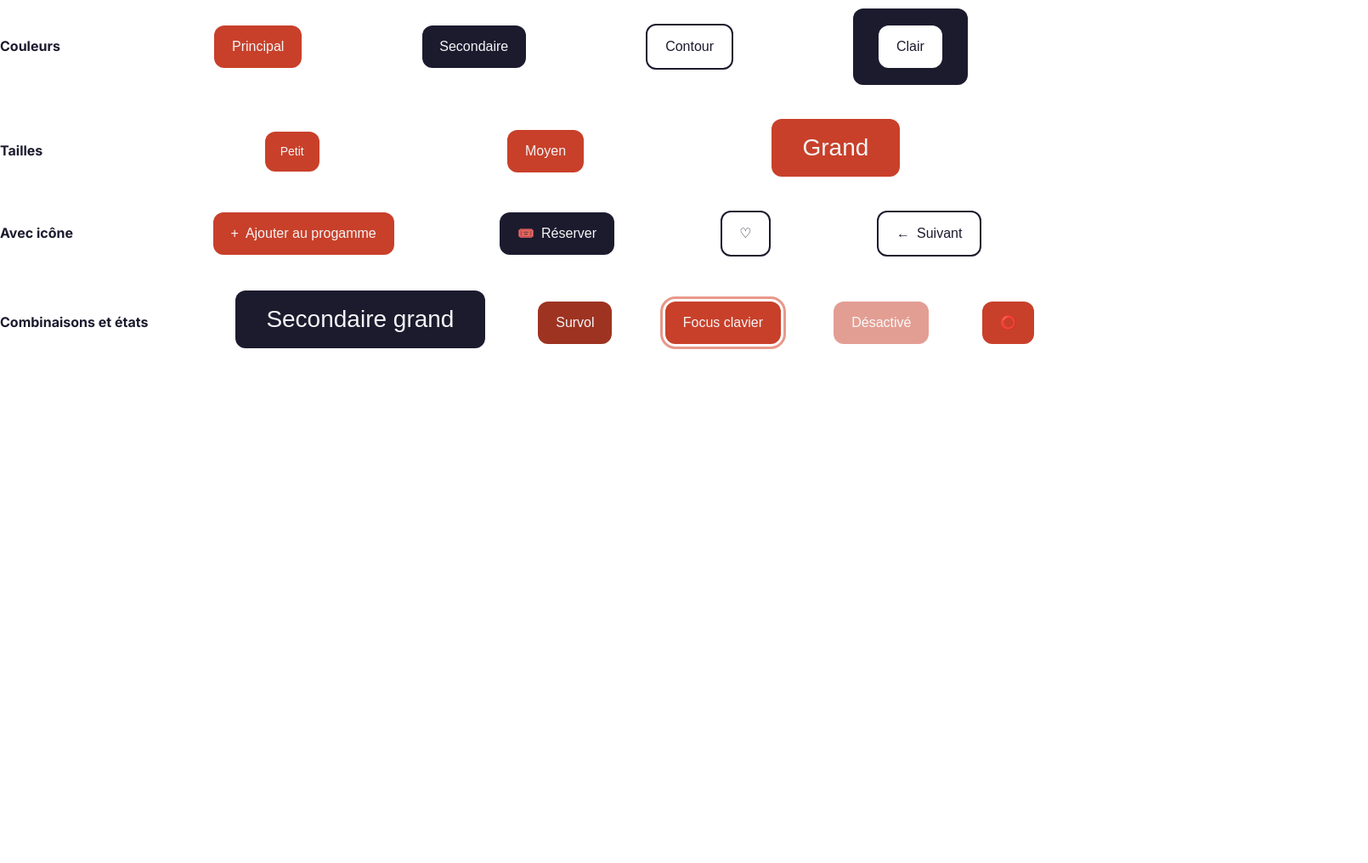
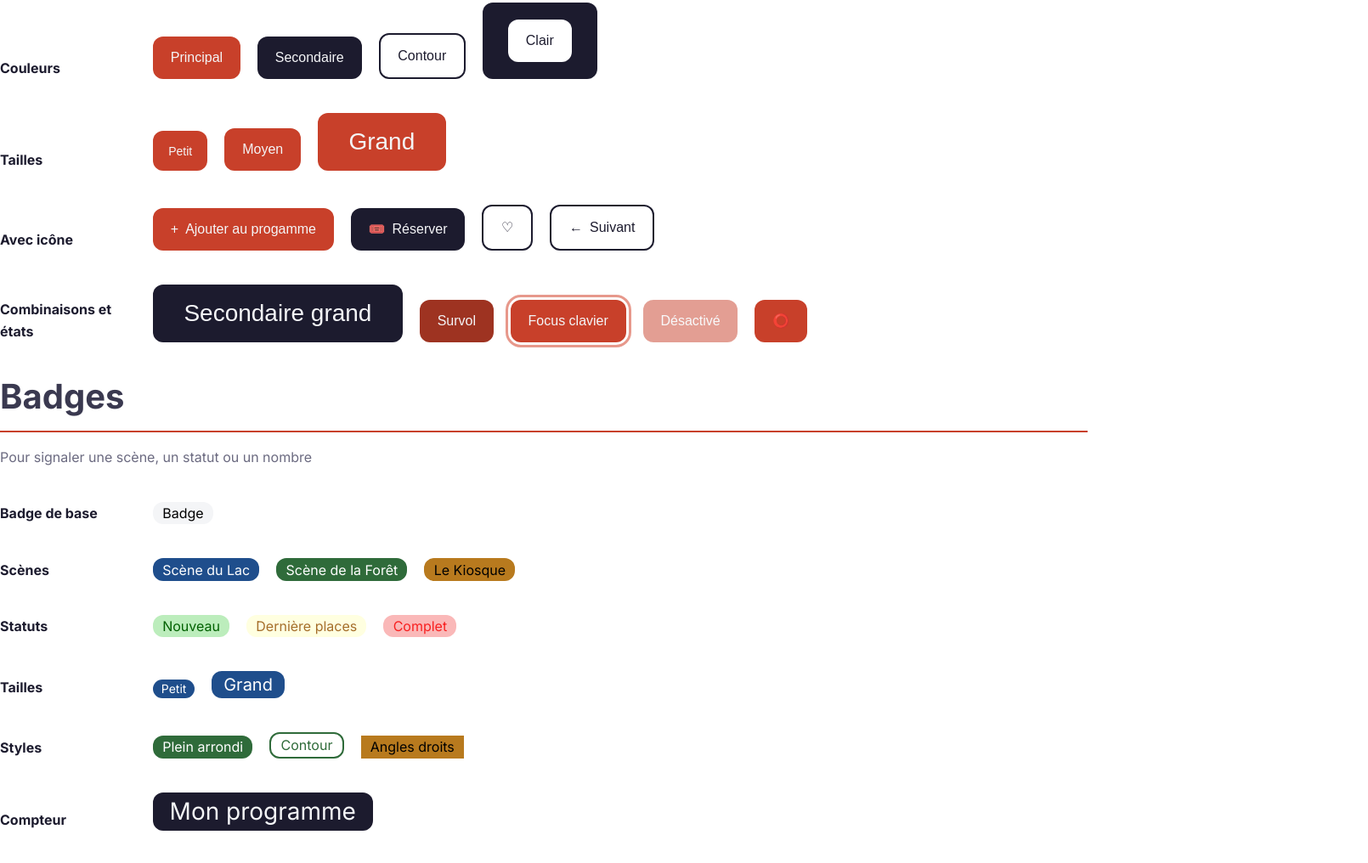
Before and after one commit to h-raph/Gitflow, a website: page pages/composants.html in a window 1280 px wide. Shown: the part 1040-2056 px from the top of the page at 85% size, 1610 px wide, since content can reach past the window. Before the commit the page ends 1490 px from the top, so only its background shows below. Drawn offline with Linux system fonts and the light colour scheme.

Commit message:
etape-02 : jetons de conception et page des composants

```diff
--- a/pages/composants.html
+++ b/pages/composants.html
@@ -33,7 +33,6 @@
                 <p class="ly-docs__section-text">Couleurs, typographie et espacements utilisés par tous les composants.
                 </p>
                 <div class="ly-docs__row">
-                    <div class="ly-docs__examples">
                     <p class="ly-docs__label">Couleurs</p>
                     <div class="ly-docs__swatch ly-docs__swatch--text">
                         <span class="ly-docs__swatch-color"></span>
@@ -76,10 +75,8 @@
                         <p>Erreur</p>
                     </div>
                 </div>
-                </div>
 
                 <div class="ly-docs__row">
-                    <div class="ly-docs__examples">
                     <p class="ly-docs__label">Scènes</p>
                     <div class="ly-docs__scene ly-docs__scene--lake">
                         <p class="ly-docs__scene-color">Scène du Lac</p>
@@ -94,11 +91,9 @@
                         <p>#B87A1E</p>
                     </div>
                 </div>
-                </div>
 
                 <div class="ly-docs__row">
 
-                    <div class="ly-docs__examples">
                     <p class="ly-docs__label">Typographie</p>
                     <p class="ly-docs__type ly-docs__type--display">Titre 56</p>
                     <p class="ly-docs__type ly-docs__type--heading">Titre 40</p>
@@ -107,10 +102,8 @@
                     <p class="ly-docs__type ly-docs__type--body">Courant 16</p>
                     <p class="ly-docs__type ly-docs__type--small">Petit 14</p>
                 </div>
-                </div>
 
                 <div class="ly-docs__row">
-                    <div class="ly-docs__examples">
                     <p class="ly-docs__label">Espacements</p>
                     <div class="ly-docs__space ly-docs__space--xs">
                         <span class="ly-docs__space-box"></span>
@@ -133,7 +126,6 @@
                         <p>64 px</p>
                     </div>
                 </div>
-                </div>
             </section>
 
             <section class="ly-docs__section" id="button" aria-labelledby="button-titre">
@@ -147,7 +139,6 @@
                 </div>
 
                 <div class="ly-docs__row">
-                    <div class="ly-docs__examples">
                     <p class="ly-docs__label">Couleurs</p>
                     <button class="ly-docs__button ly-docs__button--primary">Principal</button>
                     <button class="ly-docs__button ly-docs__button--secondary">Secondaire</button>
@@ -155,19 +146,15 @@
                     <div class="ly-docs__button--clear-bg"><button
                             class="ly-docs__button ly-docs__button--clear">Clair</button></div>
                 </div>
-                </div>
 
                 <div class="ly-docs__row">
-                    <div class="ly-docs__examples">
                     <p class="ly-docs__label">Tailles</p>
                     <button class="ly-docs__button ly-docs__button--small">Petit</button>
                     <button class="ly-docs__button ly-docs__button--medium">Moyen</button>
                     <button class="ly-docs__button ly-docs__button--large">Grand</button>
                 </div>
-                </div>
 
                 <div class="ly-docs__row">
-                    <div class="ly-docs__examples">
                     <p class="ly-docs__label">Avec icône</p>
                     <button class="ly-docs__button ly-docs__button--plus"><span
                             class="ly-docs__button--plus-text">Ajouter au progamme</span></button>
@@ -178,10 +165,8 @@
                     <button class="ly-docs__button ly-docs__button--more"><span
                             class="ly-docs__button--more-text">Suivant</span></button>
                 </div>
-                </div>
 
                 <div class="ly-docs__row">
-                    <div class="ly-docs__examples">
                     <p class="ly-docs__label">Combinaisons et états</p>
                     <button class="ly-docs__button ly-docs__button--combo">Secondaire grand</button>
                     <button class="ly-docs__button ly-docs__button--hover">Survol</button>
@@ -189,6 +174,48 @@
                     <button class="ly-docs__button ly-docs__button--off">Désactivé</button>
                     <button class="ly-docs__button ly-docs__button--load">⭕️</button>
                 </div>
+            </section>
+
+            <section class="ly-docs__section" id="button" aria-labelledby="button-titre">
+                <h2 class="ly-docs__section-title" id="badge-titre">Badges</h2>
+                <p class="ly-docs__section-text">Pour signaler une scène, un statut ou un nombre</p>
+
+                <div class="ly-docs__row">
+                    <p class="ly-docs__label">Badge de base</p>
+                    <div class="ly-docs__badge ly-docs__badge--main">Badge</div>
+                </div>
+
+                <div class="ly-docs__row">
+                    <p class="ly-docs__label">Scènes</p>
+                    <div class="ly-docs__badge ly-docs__badge--lake">Scène du Lac</div>
+                    <div class="ly-docs__badge ly-docs__badge--forest">Scène de la Forêt</div>
+                    <div class="ly-docs__badge ly-docs__badge--kiosque">Le Kiosque</div>
+                </div>
+
+                <div class="ly-docs__row">
+                    <p class="ly-docs__label">Statuts</p>
+                    <div class="ly-docs__badge ly-docs__badge--new">Nouveau</div>
+                    <div class="ly-docs__badge ly-docs__badge--last">Dernière places</div>
+                    <div class="ly-docs__badge ly-docs__badge--complet">Complet</div>
+                </div>
+
+                <div class="ly-docs__row">
+                    <p class="ly-docs__label">Tailles</p>
+                    <div class="ly-docs__badge ly-docs__badge--small">Petit</div>
+                    <div class="ly-docs__badge ly-docs__badge--large">Grand</div>
+                </div>
+
+                <div class="ly-docs__row">
+                    <p class="ly-docs__label">Styles</p>
+                    <div class="ly-docs__badge ly-docs__badge--radius">Plein arrondi</div>
+                    <div class="ly-docs__badge ly-docs__badge--border">Contour</div>
+                    <div class="ly-docs__badge ly-docs__badge--angle">Angles droits</div>
+                </div>
+
+                <div class="ly-docs__row">
+                    <p class="ly-docs__label">Compteur</p>
+                    <div class="ly-docs__badge ly-docs__badge--compte ly-docs__button--combo"><span
+                            class="ly-docs__badge--compte-text">Mon programme</span></div>
                 </div>
             </section>
         </div>
--- a/sass/layout/_composant.scss
+++ b/sass/layout/_composant.scss
@@ -54,14 +54,15 @@
     }
 }
 
-.ly-docs__grid {
-    display: grid;
-}
-
 .ly-docs__row {
     margin: $space-40px auto;
-    display: flex;
-    flex-direction: row;
+    width: 100vw;
+    display: grid;
+    grid-auto-flow: column;
+    justify-content: start;
+    align-items: end;
+    grid-template-columns: 1fr repeat(2fr, 10);
+    gap: 20px;
 }
 
 .ly-docs__label {
@@ -69,17 +70,11 @@
     font-size: $size-text;
     font-weight: $weight-sub-title;
     line-height: $lh-text;
-    margin-right: $space-40px;
+    width: 10em;
     align-content: center;
 }
 
-.ly-docs__examples {
-    display: grid;
-    grid-auto-flow: column;
-    width: 100vw;
-    align-items: baseline;
-    justify-items: start;
-}
+// ################ JETONS ################
 
 .ly-docs__swatch {
     color: $color-text-secondary;
@@ -88,7 +83,9 @@
     display: flex;
     flex-direction: column;
     gap: $space-8px;
+    width: 125px;
 
+    // ########### COULEURS ###########
     &::before {
         content: " ";
         height: 60px;
@@ -137,6 +134,7 @@
     }
 }
 
+// ########### SCENES ###########
 .ly-docs__scene {
     height: 70px;
     width: 200px;
@@ -164,6 +162,7 @@
     }
 }
 
+// ########### TYPOGRAPHIE ###########
 .ly-docs__type {
     color: $color-main-text;
 
@@ -204,6 +203,8 @@
     }
 }
 
+
+// ########### ESPACEMENTS ###########
 .ly-docs__space {
     color: $color-text-secondary;
     font-size: $size-little-text;
@@ -244,6 +245,8 @@
     }
 }
 
+// ################ BOUTONS ################
+
 .ly-docs__button {
     padding: 0.75em 1.3em;
     font-size: $size-text;
@@ -251,12 +254,14 @@
     line-height: $lh-text;
     border-radius: $radius-12px;
 
+    // ########### BOUTON DE BASE ###########
     &--main {
         background-color: $color-main;
         color: $color-alt-bg;
         border: none;
     }
 
+    // ########### COULEURS ###########
     &--primary {
         background-color: $color-main;
         color: $color-alt-bg;
@@ -287,6 +292,7 @@
         }
     }
 
+    // ########### TAILLES ###########
     &--small {
         font-size: $size-little-text;
         background-color: $color-main;
@@ -307,6 +313,7 @@
         border: none;
     }
 
+    // ########### AVEC ICONE ###########
     &--plus {
         background-color: $color-main;
         color: $color-alt-bg;
@@ -346,6 +353,7 @@
         }
     }
 
+    // ########### COMBINAISONS ET ÉTATS ###########
     &--combo {
         font-size: $size-sub-title;
         background-color: $color-main-text;
@@ -380,3 +388,70 @@
         border: none;
     }
 }
+
+// ################ BADGES ################
+.ly-docs__badge {
+    padding: 0.2em 0.7em;
+    border-radius: $radius-12px;
+
+    &--main {
+        background-color: $color-alt-bg;
+    }
+
+    &--lake {
+        background-color: $color-lac;
+        color: $color-bg;
+    }
+
+    &--forest {
+        background-color: $color-foret;
+        color: $color-bg;
+    }
+
+    &--kiosque {
+        background-color: $color-kiosque;
+    }
+
+    &--new {
+        background-color: rgb(188, 237, 188);
+        color: rgb(0, 97, 0);
+    }
+
+    &--last {
+        background-color: lightyellow;
+        color: rgb(165, 110, 42);
+    }
+
+    &--complet {
+        background-color: rgb(250, 184, 184);
+        color: rgb(248, 32, 32);
+    }
+
+    &--small {
+        font-size: $size-little-text;
+        background-color: $color-lac;
+        color: $color-bg;
+    }
+
+    &--large {
+        font-size: $size-text-intro;
+        background-color: $color-lac;
+        color: $color-bg;
+    }
+
+    &--radius {
+        background-color: $color-foret;
+        color: $color-bg;
+    }
+
+    &--border {
+        background-color: $color-bg;
+        border: 2px solid $color-foret;
+        color: $color-foret;
+    }
+
+    &--angle {
+        background-color: $color-kiosque;
+        border-radius: 0px;
+    }
+}
```
Also changed, not shown: css/style.css, 3 other files. Lines whose indentation alone changed are shown as unchanged.
